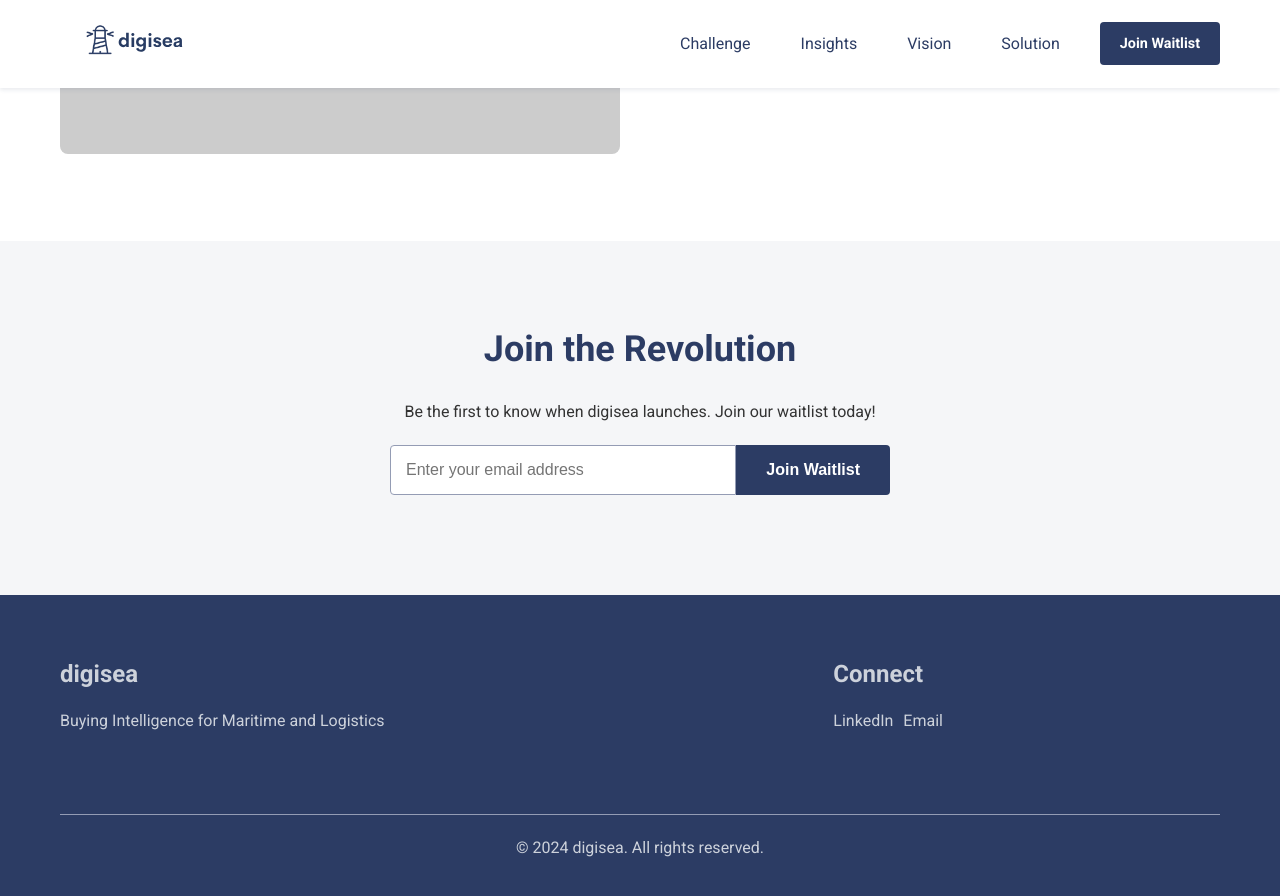
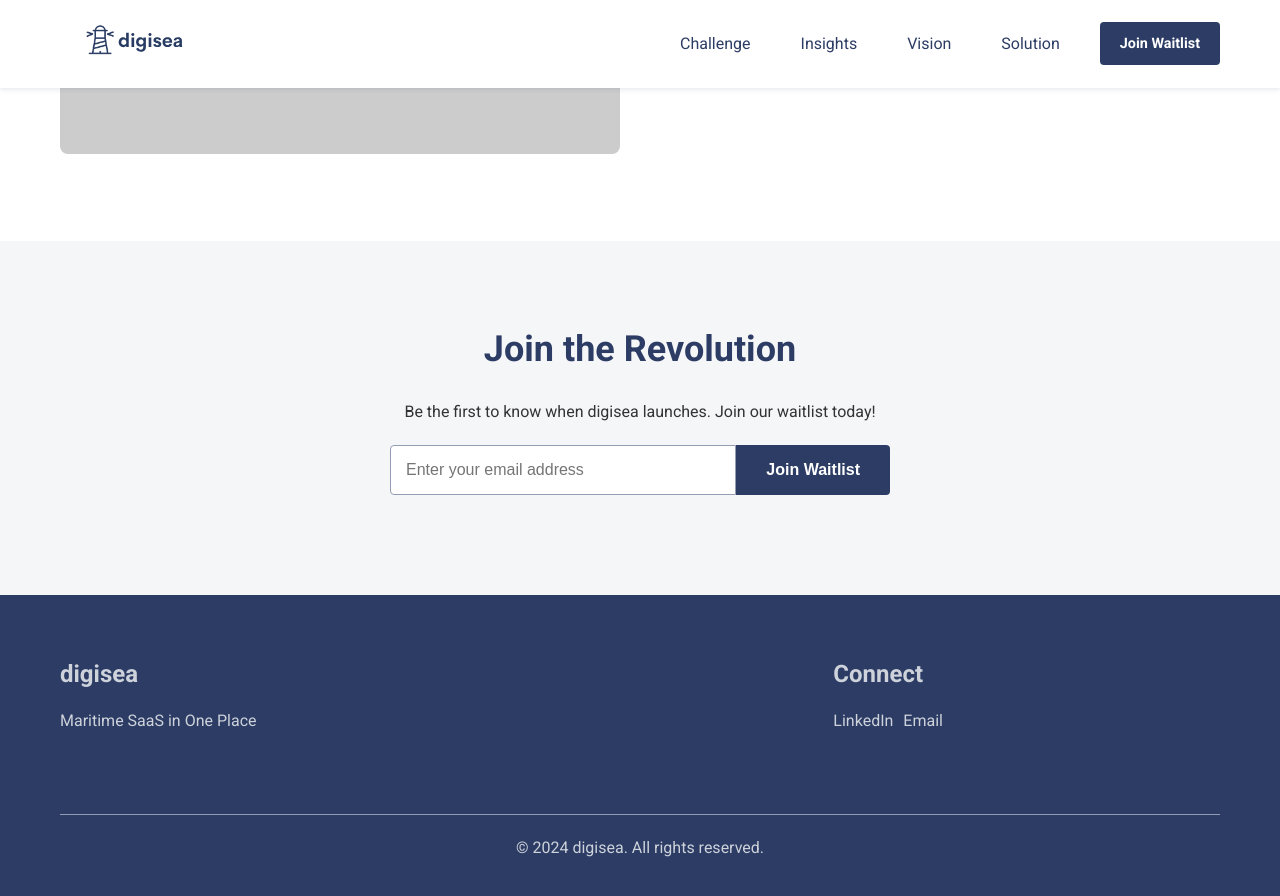
Before and after one commit to sasatass/digisea, a Jekyll site: the page built from index.markdown, in a window 1280 px wide and 900 px high, scrolled down 2862 px. Shown: the top 896 px of the window. Built offline with Jekyll 4.4.1, drawn with Linux system fonts in a browser that asks for light colours; a script that is not in the unit is left out.

Commit message:
Update default.html

```diff
--- a/_layouts/default.html
+++ b/_layouts/default.html
@@ -37,7 +37,7 @@
             <div class="footer-content">
                 <div class="footer-section">
                     <h3>{{ site.title }}</h3>
-                    <p>Buying Intelligence for Maritime and Logistics</p>
+                    <p>Maritime SaaS in One Place</p>
                 </div>
                 <div class="footer-section">
                 </div>
```
